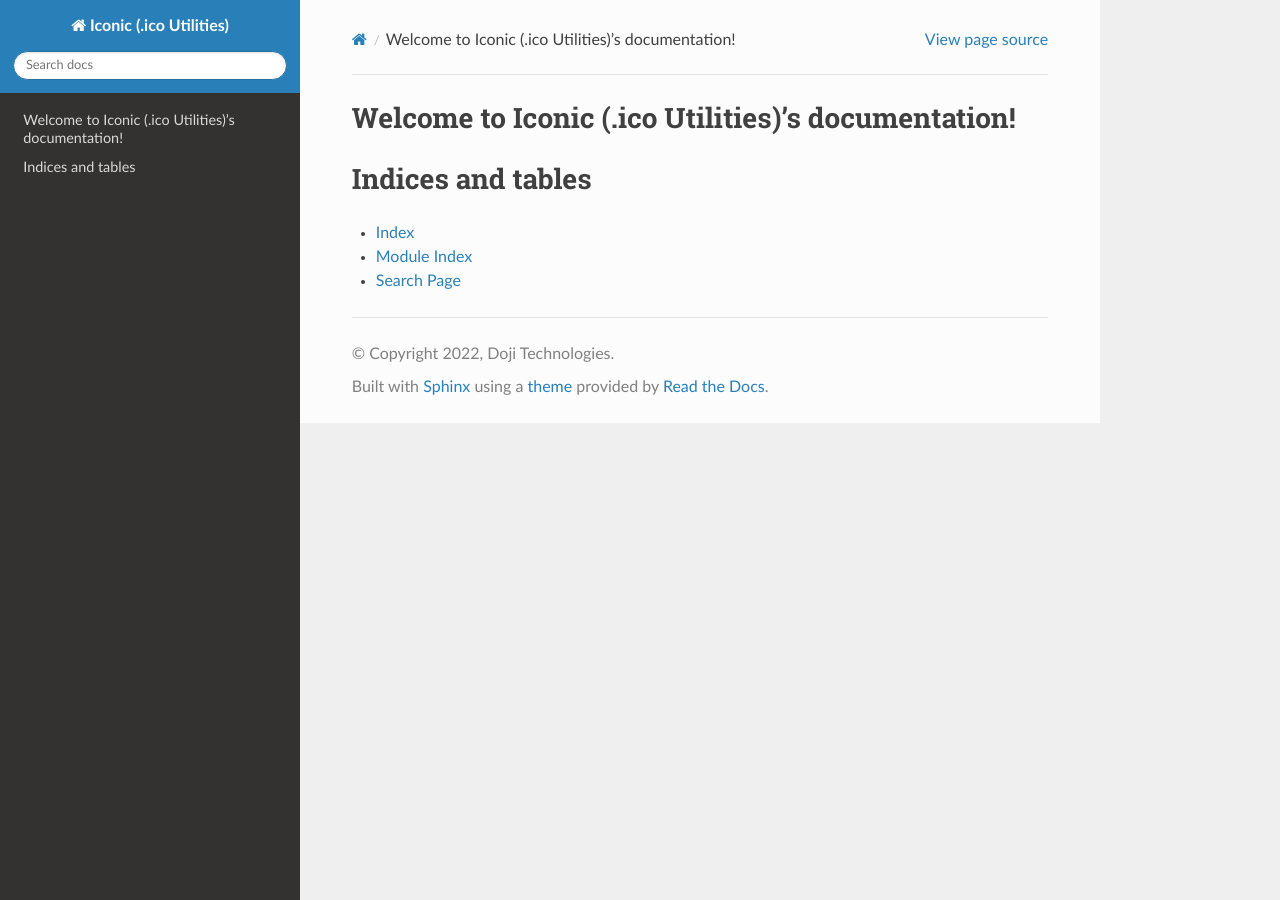
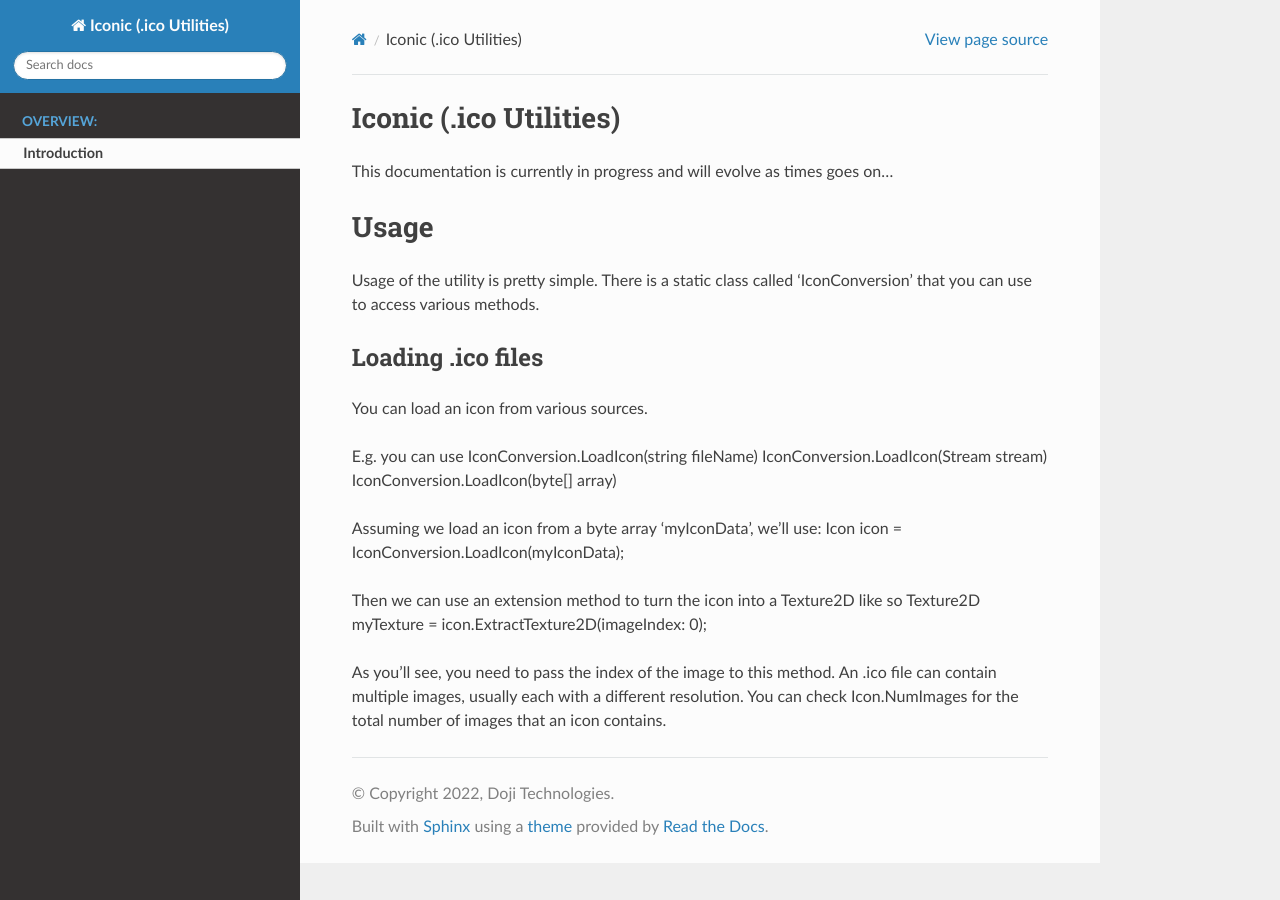
Before and after one commit to Doji-Technologies/iconic-docs, a Sphinx documentation site: the page built from source/index.rst, in a window 1280 px wide. Built offline with Sphinx 7.4.7 and the Read the Docs theme 2.0.0, drawn with Linux system fonts in a browser that asks for light colours.

Commit message:
add initial docs page

```diff
--- a/source/index.rst
+++ b/source/index.rst
@@ -1,20 +1,37 @@
-.. Iconic (.ico Utilities) documentation master file, created by
-   sphinx-quickstart on Mon Oct 17 00:28:37 2022.
-   You can adapt this file completely to your liking, but it should at least
-   contain the root `toctree` directive.
+Iconic (.ico Utilities)
+=======================
 
-Welcome to Iconic (.ico Utilities)'s documentation!
-===================================================
+.. meta::
+   :description lang=en: A Cross-platform Unity utility for reading and writing .ico files.
 
 .. toctree::
    :maxdepth: 2
-   :caption: Contents:
+   :hidden:
+   :caption: Overview:
 
+   Introduction <self>
 
+This documentation is currently in progress and will evolve as times goes on...
 
-Indices and tables
-==================
+Usage
+=====
 
-* :ref:`genindex`
-* :ref:`modindex`
-* :ref:`search`
+Usage of the utility is pretty simple. There is a static class called 'IconConversion' that you can use to access various methods.
+
+Loading .ico files
+------------------
+
+You can load an icon from various sources.
+
+E.g. you can use
+IconConversion.LoadIcon(string fileName)
+IconConversion.LoadIcon(Stream stream)
+IconConversion.LoadIcon(byte[] array)
+
+Assuming we load an icon from a byte array 'myIconData', we'll use:
+Icon icon = IconConversion.LoadIcon(myIconData);
+
+Then we can use an extension method to turn the icon into a Texture2D like so
+Texture2D myTexture = icon.ExtractTexture2D(imageIndex: 0);
+
+As you'll see, you need to pass the index of the image to this method. An .ico file can contain multiple images, usually each with a different resolution. You can check Icon.NumImages for the total number of images that an icon contains.
```
